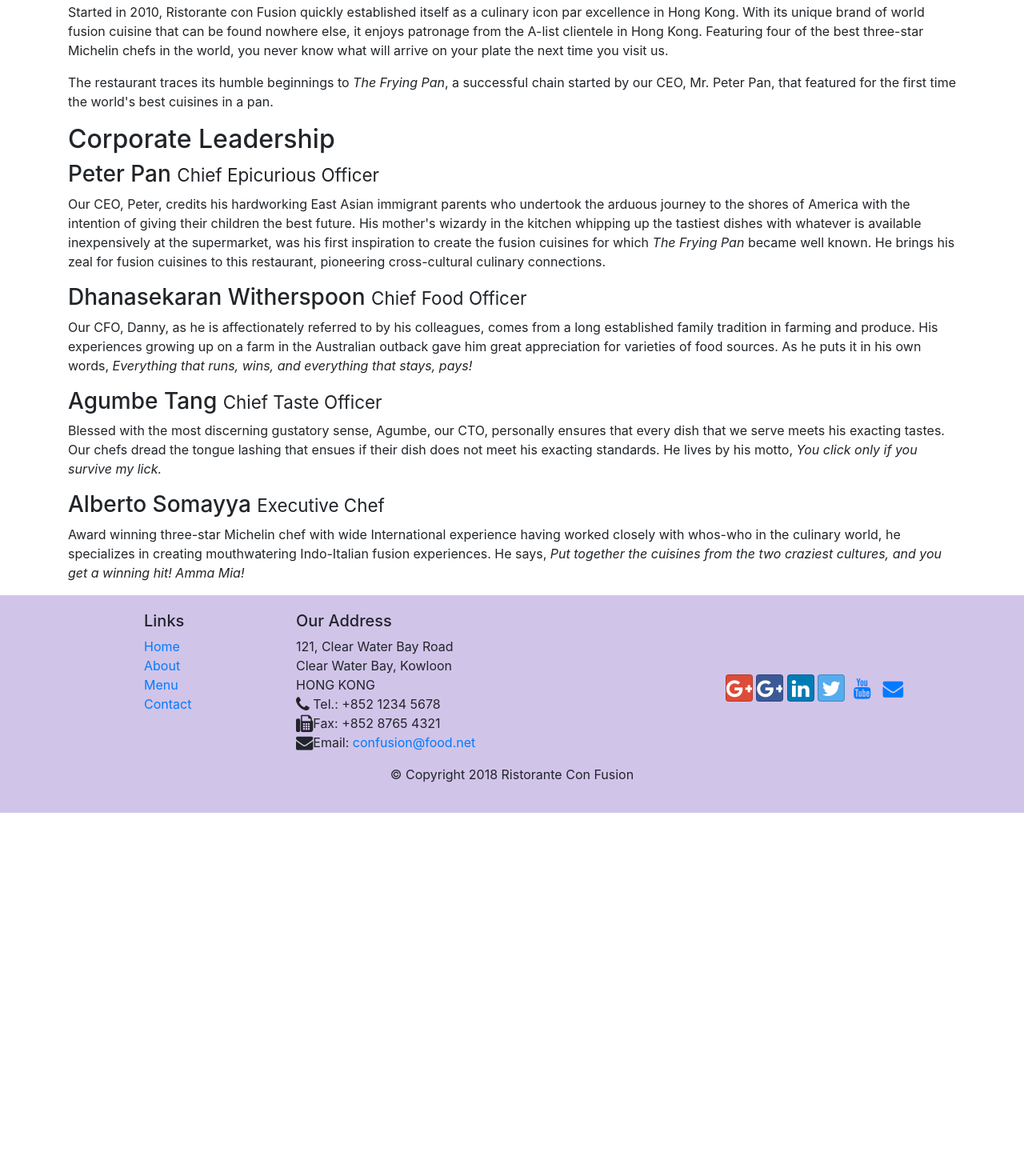
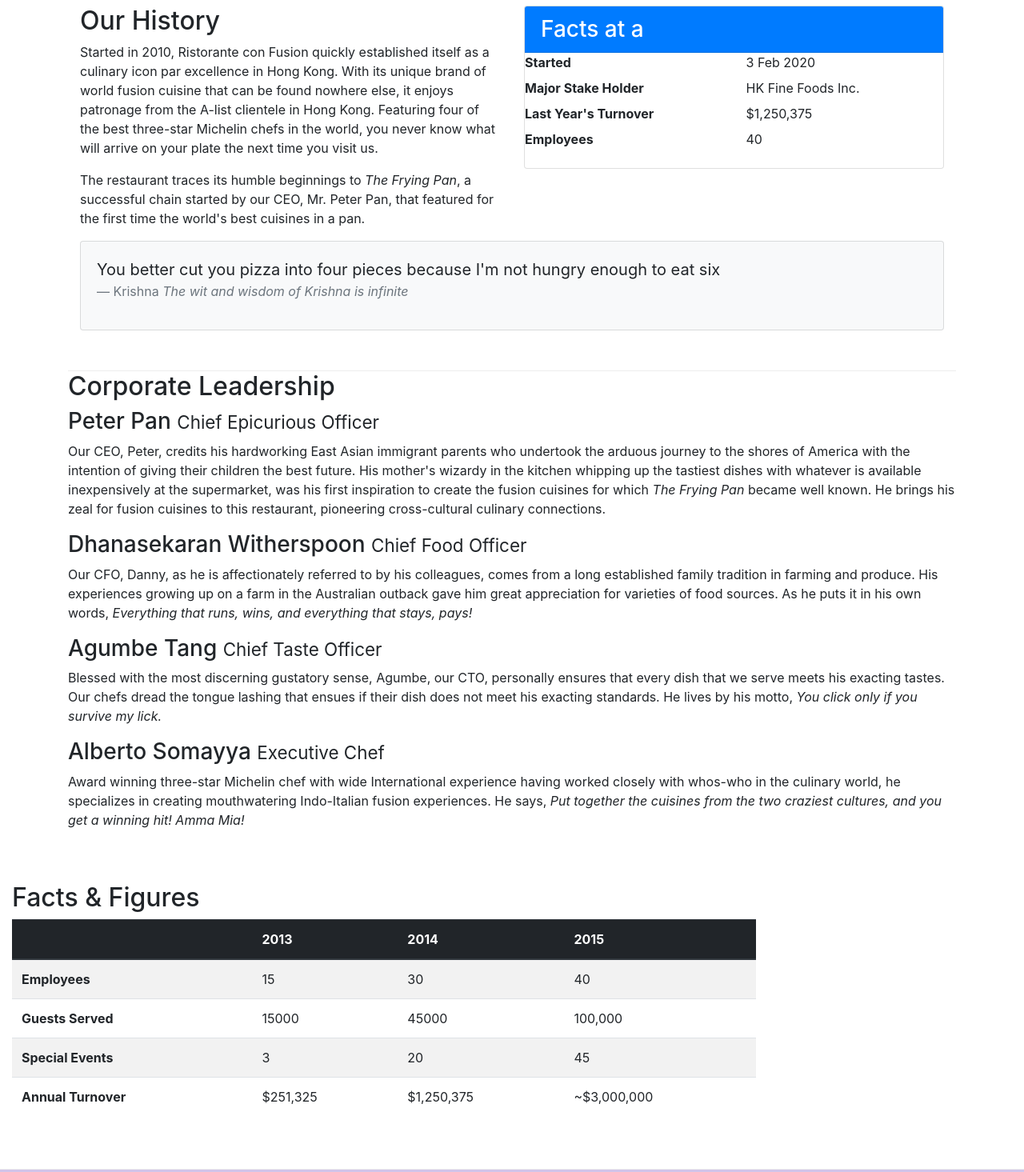
Before and after one commit to beingstoic/coursera, a website: page aboutus.html in a window 1280 px wide. Shown: the part 508-1973 px from the top of the page at 80% size. Before the commit the page ends 1524 px from the top, so only its background shows below. Drawn offline with nearby package versions, Linux system fonts and the light colour scheme.

Commit message:
Tables and cards

```diff
--- a/aboutus.html
+++ b/aboutus.html
@@ -56,19 +56,44 @@
                 </li>
                 <li class="breadcrumb-item active"><a href="#">About Us</a></li>
             </ol>
-            <div class="col-12">
+            <div class="col-6">
                <h3>About Us</h3>
                <hr>
             </div>
         </div>
 
-        <div>
-            <div>
+        <div class="row row-content">
+            <div class="col-6">
                 <h2>Our History</h2>
                 <p>Started in 2010, Ristorante con Fusion quickly established itself as a culinary icon par excellence in Hong Kong. With its unique brand of world fusion cuisine that can be found nowhere else, it enjoys patronage from the A-list clientele in Hong Kong.  Featuring four of the best three-star Michelin chefs in the world, you never know what will arrive on your plate the next time you visit us.</p>
                 <p>The restaurant traces its humble beginnings to <em>The Frying Pan</em>, a successful chain started by our CEO, Mr. Peter Pan, that featured for the first time the world's best cuisines in a pan.</p>
             </div>
-            <div>
+            <div class="col-sm">
+                <div class="card">
+                    <h3 class="card-header bg-primary text-white">Facts at a </h3>
+                    <div class="car-body">
+                        <dl class="row">
+                            <dt class="col-6">Started</dt>
+                            <dd class="col-6"> 3 Feb 2020</dd>
+                            <dt class="col-6">Major Stake Holder</dt>
+                            <dd class="col-6">HK Fine Foods Inc.</dd>
+                            <dt class="col-6">Last Year's Turnover</dt>
+                            <dd class="col-6">$1,250,375</dd>
+                            <dt class="col-6">Employees</dt>
+                            <dd class="col-6">40</dd>
+                        </dl>
+                    </div>
+                </div>
+            </div>
+            <div class="col-12">
+                <div class="card card-body bg-light">
+                    <blockquote class="blockquote">
+                        <p class="mb-0">You better cut you pizza into four pieces because I'm not hungry enough to eat six</p>
+                        <footer class="blockquote-footer">Krishna
+                            <cite title="Source Title">The wit and wisdom of Krishna is infinite</cite>
+                        </footer>
+                    </blockquote>
+                </div>
             </div>
         </div>
 
@@ -88,7 +113,49 @@
        </div>
 
     </div>
-
+    <div class="row row-content">
+        <div class="col-12 col-sm-9">
+            <h2>Facts &amp; Figures</h2>
+            <div class="table-responsive">
+                <table class="table table-striped">
+                    <thead class="thead-dark">
+                        <tr>
+                            <th>&nbsp;</th>
+                            <th>2013</th>
+                            <th>2014</th>
+                            <th>2015</th>
+                        </tr>
+                    </thead>
+                    <tbody>
+                        <tr>
+                            <th>Employees</th>
+                            <td>15</td>
+                            <td>30</td>
+                            <td>40</td>
+                        </tr>
+                        <tr>
+                            <th>Guests Served</th>
+                            <td>15000</td>
+                            <td>45000</td>
+                            <td>100,000</td>
+                        </tr>
+                        <tr>
+                            <th>Special Events</th>
+                            <td>3</td>
+                            <td>20</td>
+                            <td>45</td>
+                        </tr>
+                        <tr>
+                            <th>Annual Turnover</th>
+                            <td>$251,325</td>
+                            <td>$1,250,375</td>
+                            <td>~$3,000,000</td>
+                        </tr>
+                    </tbody>
+                </table>
+            </div>
+        </div>
+    </div>
     <footer class="footer">
         <div class="container">
             <div class="row">
```
